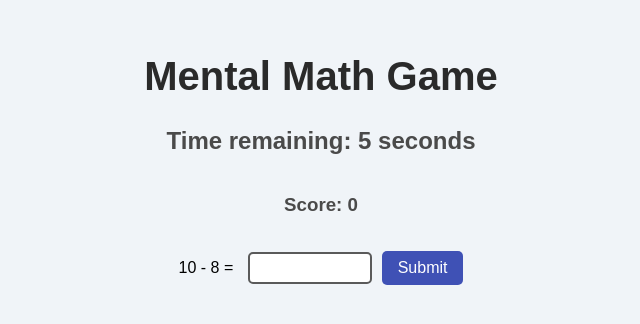
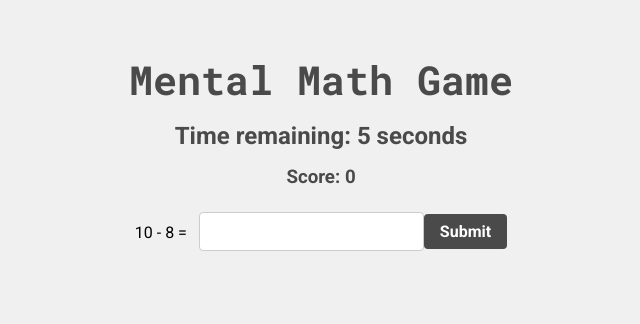
Before and after one commit to SaturnFromTitan/gpt_math_challenge, a React (Create React App) app: page / in a window 1280 px wide. Shown: the part 244-568 px from the top of the page, without its empty margins (319-959 px from the left). Built offline with nearby package versions, Linux system fonts and the light colour scheme.

Commit message:
updated styling and the KO message is more dynamic

```diff
--- a/public/index.html
+++ b/public/index.html
@@ -4,9 +4,7 @@
     <meta charset="utf-8" />
     <link rel="icon" href="%PUBLIC_URL%/favicon.ico" />
     <meta name="viewport" content="width=device-width, initial-scale=1" />
-    <link
-      href="https://fonts.googleapis.com/css2?family=Poppins:wght@400;600&display=swap
-    />
+    <link rel="stylesheet" href="https://fonts.googleapis.com/css?family=Roboto+Mono:400,700|Roboto:400,700&display=swap" />
     <meta name="theme-color" content="#000000" />
     <meta
       name="description"
--- a/src/App.css
+++ b/src/App.css
@@ -1,6 +1,8 @@
 body {
-  font-family: 'Poppins', sans-serif;
-  background-color: #f0f4f8;
+  font-family: "Roboto", sans-serif;
+  background-color: #f0f0f0;
+  margin: 0;
+  padding: 0;
 }
 
 .App {
@@ -9,67 +11,58 @@ body {
   align-items: center;
   justify-content: center;
   min-height: 100vh;
-  max-width: 800px;
-  margin: 0 auto;
-  padding: 2rem;
+  padding: 1rem;
   box-sizing: border-box;
 }
 
 h1 {
+  font-family: "Roboto Mono", monospace;
+  font-weight: 700;
   font-size: 2.5rem;
-  color: #2a2a2a;
-  margin-bottom: 0.5rem;
+  color: #4a4a4a;
+  margin: 0.5rem 0;
 }
 
-h2, h3, h4 {
+h2,
+h3,
+h4 {
+  font-family: "Roboto", sans-serif;
+  font-weight: 700;
   color: #4a4a4a;
-}
-
-h4 {
-  margin-top: 1rem;
+  margin: 0.5rem 0;
 }
 
 form {
   display: flex;
+  align-items: center;
   justify-content: center;
-  align-items: center;
-  margin-top: 1rem;
+  margin: 1rem 0;
 }
 
-form input[type="number"] {
-  width: 100px;
-  padding: 5px 10px;
+input[type="number"] {
+  font-family: "Roboto Mono", monospace;
   font-size: 1rem;
-  border: 2px solid #5a5a5a;
-  border-radius: 5px;
-  outline: none;
-  margin-left: 10px;
-}
-
-form button {
-  margin-left: 10px;
+  font-weight: 400;
+  background-color: #fff;
+  border: 1px solid #ccc;
+  border-radius: 4px;
+  padding: 0.5rem;
+  margin-left: 0.5rem;
 }
 
 button {
-  background-color: #3f51b5;
-  color: #ffffff;
-  padding: 8px 16px;
+  font-family: "Roboto", sans-serif;
+  font-weight: 700;
   font-size: 1rem;
-  border-radius: 5px;
+  background-color: #4a4a4a;
+  color: #fff;
+  border: none;
+  border-radius: 4px;
+  padding: 0.5rem 1rem;
   cursor: pointer;
-  border: none;
   transition: background-color 0.2s;
 }
 
 button:hover {
-  background-color: #283593;
+  background-color: #3a3a3a;
 }
-
-ul {
-  list-style-type: none;
-  padding: 0;
-}
-
-li {
-  margin-bottom: 0.5rem;
-}
--- a/src/App.js
+++ b/src/App.js
@@ -101,12 +101,18 @@ function App() {
 
   if (gameOver) {
     const currentHighestScore = Math.max(highestScore, score);
+    let resultMessage = "That's great effort!";
+    if (totalQuestions === score) {
+      resultMessage = "Perfect!";
+    } else if (score === 0) {
+      resultMessage = "Ouch!";
+    }
 
     return (
       <div className="App">
         <h1>Time's up!</h1>
         <h2>
-        {score} out of {totalQuestions} questions correct. That's great effort!
+          {score} out of {totalQuestions} questions correct. {resultMessage}
         </h2>
         <h3>Your Highscore is {currentHighestScore}</h3>
         {wrongAnswers.length > 0 && (
```
